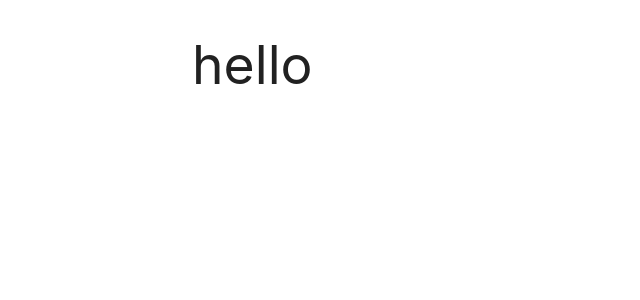
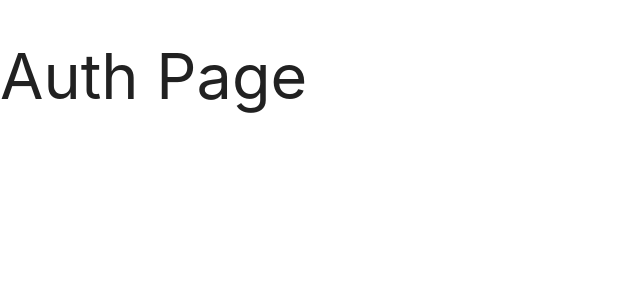
Before and after one commit to Forellko/mern, a React (Create React App) app in the folder client/: page / in a window 1280 px wide. Shown: the top 300 px of the page, without its empty margins (0-640 px from the left). Built offline with nearby package versions, Linux system fonts and the light colour scheme.

Commit message:
Add auto navigate

```diff
--- a/client/src/App.jsx
+++ b/client/src/App.jsx
@@ -1,12 +1,33 @@
 import React from 'react';
+import { RouterProvider, createBrowserRouter, Router } from 'react-router-dom';
 import 'materialize-css';
+import { LinksPage } from './pages/LinksPage';
+import { CreatePage } from './pages/CreatePage';
+import { AuthPage } from './pages/AuthPage';
+import { DetailPage } from './pages/DetailPage';
+function App() {
+  let router = createBrowserRouter([
+    {
+      path: '/',
+      element: <AuthPage />,
+    },
+    {
+      path: '/links',
+      element: <LinksPage />,
+    },
+    {
+      path: '/create',
+      element: <CreatePage />,
+    },
+    {
+      path: '/detail/:id',
+      element: <DetailPage />,
+    },
+  ]);
+  const isAuth = true;
+  if (!isAuth) router.navigate('/');
 
-function App() {
-  return (
-    <div className="container">
-      <h2>hello</h2>
-    </div>
-  );
+  return <RouterProvider router={router}></RouterProvider>;
 }
 
 export default App;
--- a/client/src/pages/AuthPage.js
+++ b/client/src/pages/AuthPage.jsx
@@ -1,6 +1,9 @@
 import React from 'react';
+import { redirect } from 'react-router-dom';
 
 export const AuthPage = () => {
+  redirect('/links');
+
   return (
     <div>
       <h1>Auth Page</h1>
```
Also changed, not shown: client/src/pages/CreatePage.jsx (renamed from client/src/pages/CreatePage.js), client/src/pages/DetailPage.jsx (renamed from client/src/pages/DetailPage.js), client/src/pages/LinksPage.jsx (renamed from client/src/pages/LinksPage.js).
